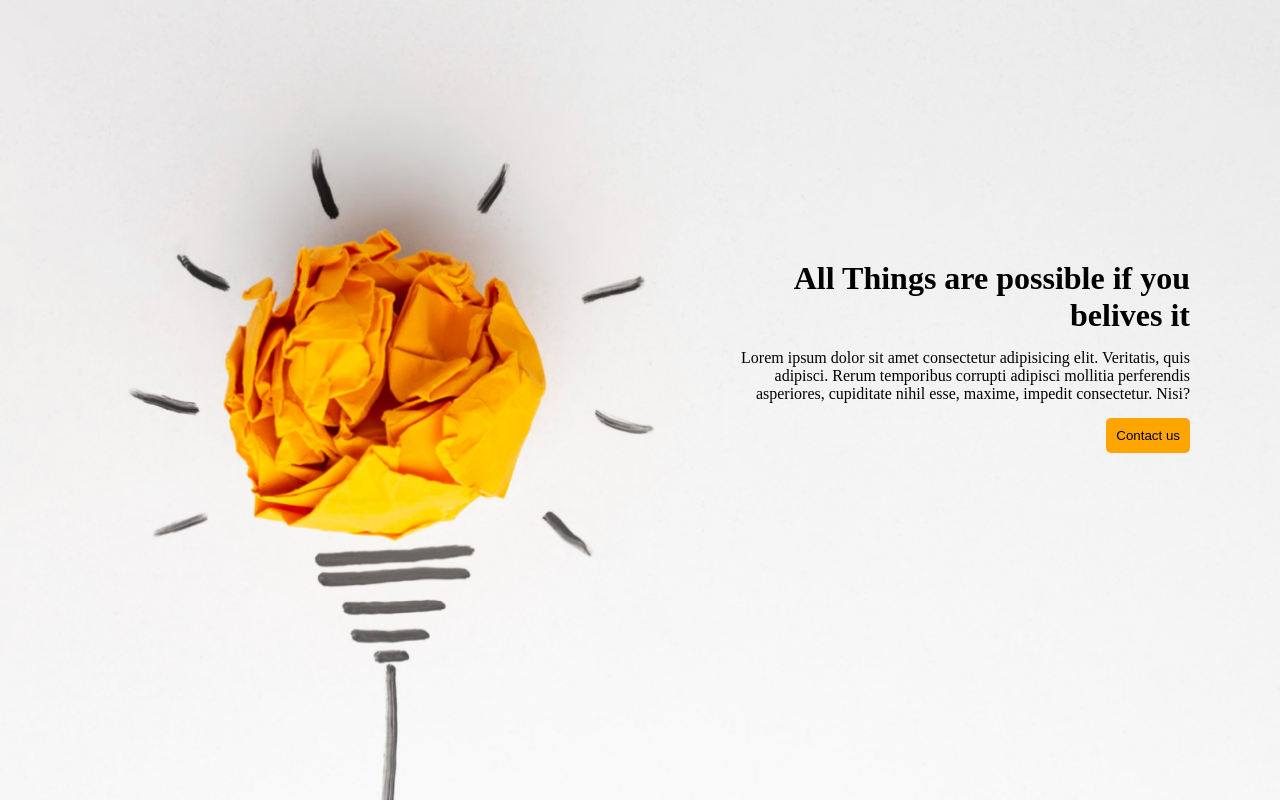
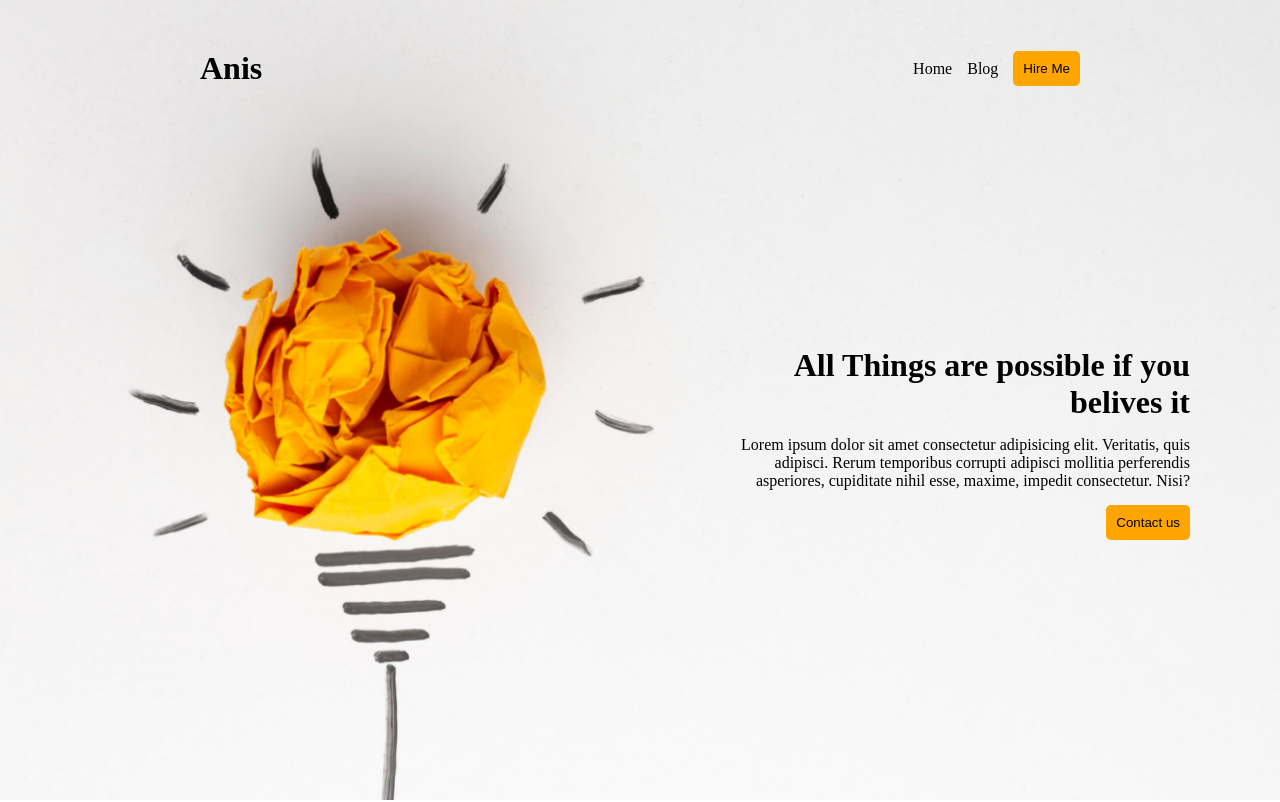
Before and after one commit to Anis1020/new-year-new-project, a plain HTML site: page index.html in a window 1280 px wide. Shown: the top 802 px of the page. Drawn offline with Linux system fonts and the light colour scheme.

Commit message:
final code here

```diff
--- a/index.html
+++ b/index.html
@@ -9,7 +9,16 @@
 </head>
 <body>
     <header>
+
       <div class="banner-section">
+        <nav>
+            <h2>Anis</h2>
+            <ul>
+                <li>Home</li>
+                <li>Blog</li>
+                <li> <button class="btn-paimary">Hire Me</button> </li>
+            </ul>
+        </nav>
 
             <div class="banner-text">
                 <h1>All Things are possible if you belives it</h1>
--- a/style.css
+++ b/style.css
@@ -16,9 +16,23 @@
 .banner-text > button{
     margin-top: 10px;
 }
-header{
+nav{
+    display:flex;
+    justify-content:space-between;
+    padding: 50px 200px 0px;
+}
+nav h2{
+    font-size: 2rem;
+}
+nav ul{
+    display:flex;
+     align-items: center;
+}
+ul li{
+    list-style: none;
+    margin-left: 15px;
+}
 
-}
 .banner-section{
     background-image: url('/images/banner/banner1.png');
     background-size:cover;
@@ -64,6 +78,7 @@ header{
 .section-title{
     text-align: center;
     margin-top: 50px;
+    font-size: 2rem;
 }
 .my-plane{
     display: flex;
```
